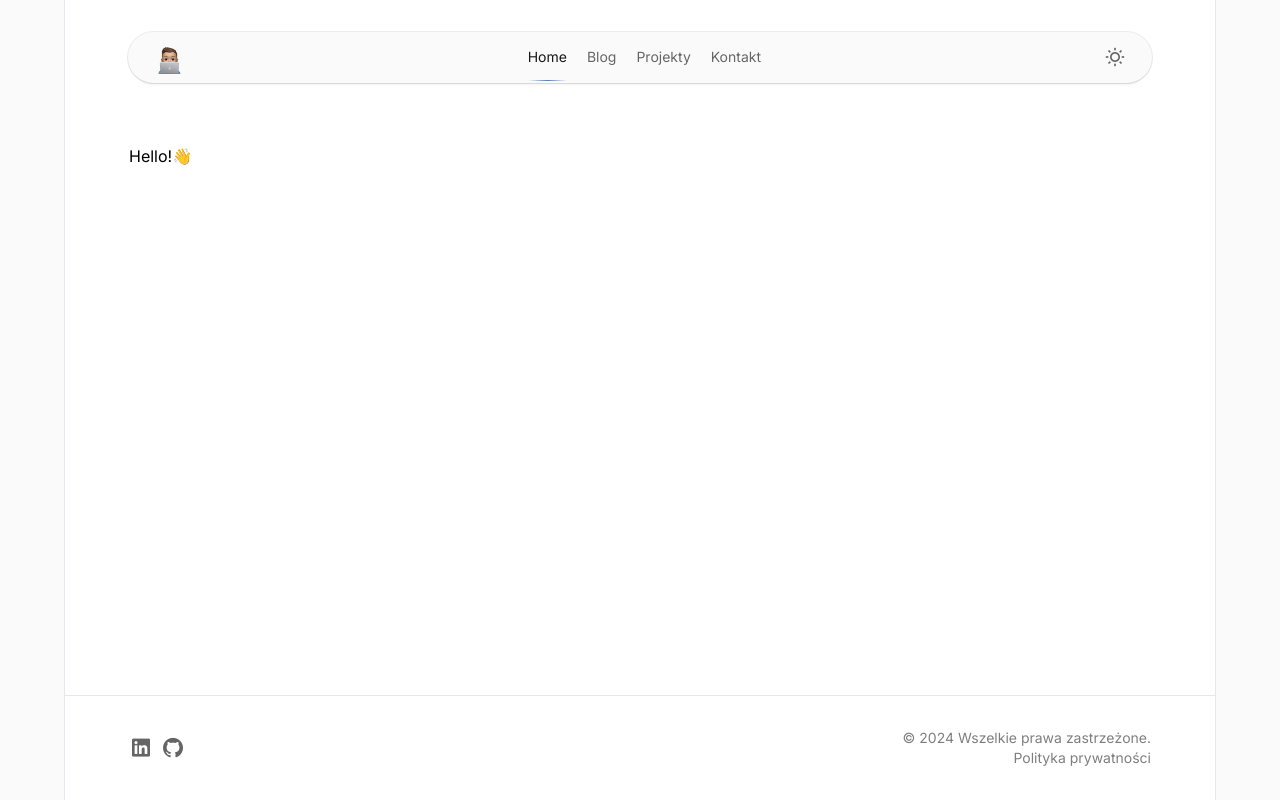
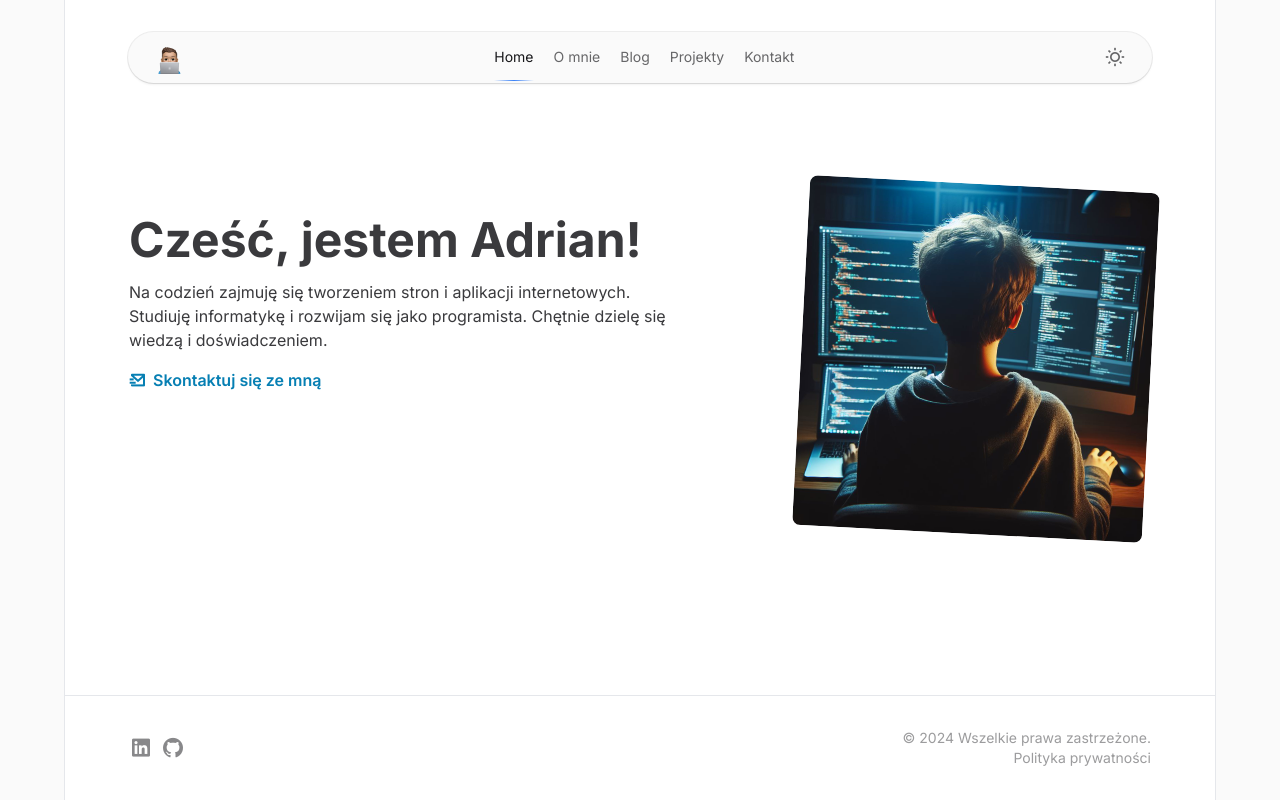
Before and after one commit to abieniek03/abieniek.dev, a Next.js app: page / in a window 1280 px wide. Built offline with nearby package versions, Linux system fonts and the light colour scheme.

Commit message:
add: header on main page

```diff
--- a/app/(pages)/(main-page)/page.tsx
+++ b/app/(pages)/(main-page)/page.tsx
@@ -1,7 +1,33 @@
+import Image from "next/image";
+import heroImage from "@/public/hero-image.jpg";
+
 export default function HomePage() {
   return (
-    <div>
-      <h1>Hello!👋</h1>
-    </div>
+    <header className="mt-10 flex justify-between">
+      <div className="max-w-xl xl:mt-8">
+        <h1 className="mb-4 text-3xl font-bold md:text-4xl lg:text-5xl">
+          Cześć, jestem Adrian!
+        </h1>
+        <p className="mb-4">
+          Na codzień zajmuję się tworzeniem stron i aplikacji internetowych.
+          Studiuję&nbsp;informatykę i rozwijam się jako&nbsp;programista.
+          Chętnie dzielę&nbsp;się wiedzą i&nbsp;doświadczeniem.
+        </p>
+
+        <a
+          href="#kontakt"
+          className="font-semibold text-primary transition-all duration-300 hover:underline"
+        >
+          <i className="ri-mail-send-line mr-2"></i>Skontaktuj się ze mną
+        </a>
+      </div>
+      <Image
+        src={heroImage}
+        alt=""
+        width={350}
+        height={350}
+        className=" hidden rotate-3 rounded-lg xl:block"
+      />
+    </header>
   );
 }
--- a/app/_components/Footer.tsx
+++ b/app/_components/Footer.tsx
@@ -4,7 +4,7 @@ export function Footer() {
   const currentYear = new Date().getFullYear();
 
   return (
-    <footer className="flex w-full flex-col items-center justify-between gap-2 border-t px-4 py-8 text-sm sm:px-8 md:flex-row md:gap-0 md:px-16">
+    <footer className="flex w-full flex-col items-center justify-between gap-2 border-t px-4 py-8 text-sm dark:border-light/10 sm:px-8 md:flex-row md:gap-0 md:px-16">
       <div className="flex gap-2 text-2xl">
         <a
           href="https://www.linkedin.com/in/adrian-bieniek/"
--- a/app/_components/Navbar.tsx
+++ b/app/_components/Navbar.tsx
@@ -23,6 +23,7 @@ interface INavItem {
 
 const navItems = [
   { label: "Home", path: "/" },
+  { label: "O mnie", path: "/o-mnie" },
   { label: "Blog", path: "/blog" },
   { label: "Projekty", path: "/projekty" },
   { label: "Kontakt", path: "/kontakt" },
--- a/app/_hoc/MainLayout.tsx
+++ b/app/_hoc/MainLayout.tsx
@@ -4,7 +4,7 @@ import { Footer } from "../_components/Footer";
 
 export function MainLayout({ children }: { children: ReactNode }) {
   return (
-    <div className="m-auto flex min-h-screen flex-col justify-between border-x bg-light dark:border-light/10 dark:bg-dark sm:max-w-xl md:max-w-2xl lg:max-w-4xl xl:max-w-6xl">
+    <div className="m-auto flex min-h-screen flex-col justify-between border-x bg-light text-dark/85 dark:border-light/10 dark:bg-dark dark:text-light/80 sm:max-w-xl md:max-w-2xl lg:max-w-4xl xl:max-w-6xl">
       <Navbar />
       <main className="px-4 pt-36 sm:px-8 md:px-16">{children}</main>
       <Footer />
```
Also changed, not shown: public/hero-image.jpg (added).
